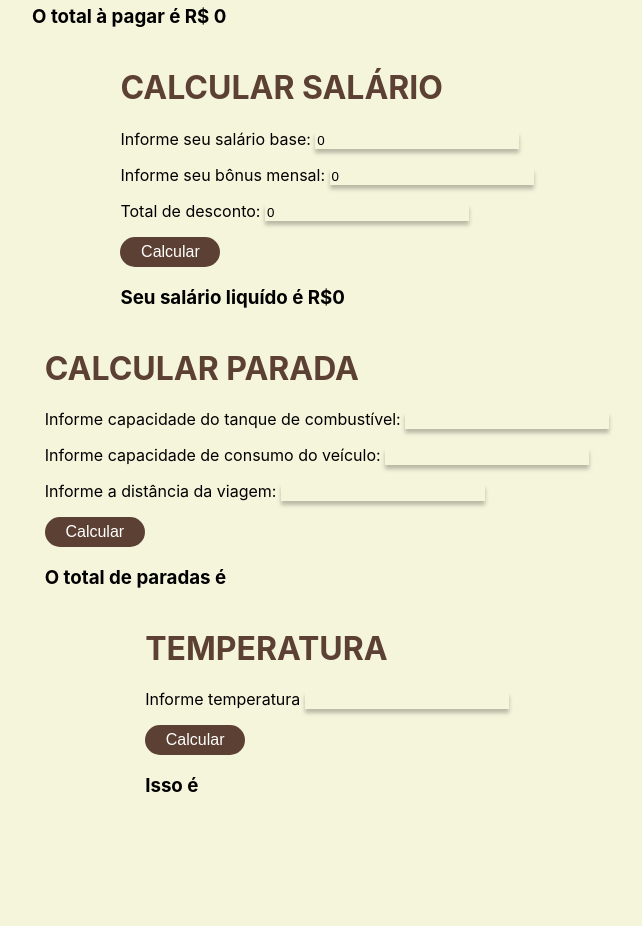
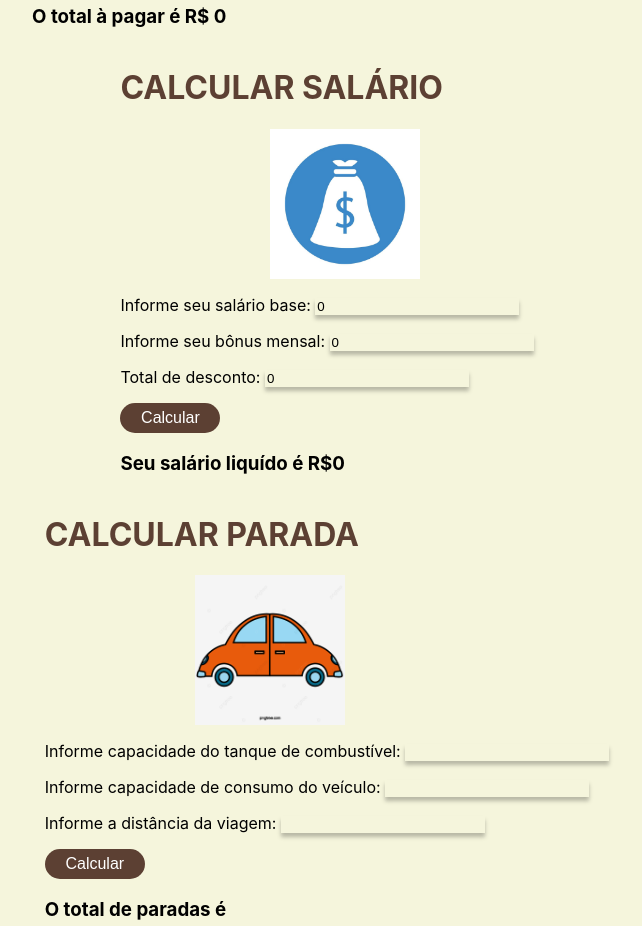
Before and after one commit to IsabellaAlvesCosta/provalogica, a React (Create React App) app: page / in a window 1280 px wide. Shown: the part 1080-2006 px from the top of the page, without its empty margins (313-955 px from the left). Before the commit the page ends 1896 px from the top, so only its background shows below. Built offline with nearby package versions, Linux system fonts and the light colour scheme.

Commit message:
CSS detalhes

```diff
--- a/src/App.js
+++ b/src/App.js
@@ -4,6 +4,8 @@ import './App.css';
 import Acai from './assets/images/acai.png'
 import Libra from './assets/images/libraa.png'
 import Sorvete from './assets/images/picole.png'
+import Dinheiro from './assets/images/din.jpg'
+import Carro from './assets/images/carro.jpg'
 
 function App() {
   const[grande, setGrande]= useState(0);
@@ -168,6 +170,7 @@ function App() {
             </div>
             <div>
               <h1>CALCULAR SALÁRIO</h1>
+              <img src={Dinheiro} />
               <p>Informe seu salário base: <input type='number' value={salario} onChange={e => setSalario(Number(e.target.value))} />  </p>
               <p>Informe seu bônus mensal: <input type='number'value={bonus} onChange={e => setBonus(Number(e.target.value))}/> </p>
               <p>Total de desconto: <input type='number' value={desco} onChange={e => setDesco(Number(e.target.value))}/> </p>
@@ -178,6 +181,7 @@ function App() {
 
         <div>
           <h1>CALCULAR PARADA</h1>
+          <img src={Carro} />
           <p>Informe capacidade do tanque de combustível: <input type='number' value={tanque} onChange={e => setTanque(Number(e.target.value))} /></p>
           <p>Informe capacidade de consumo do veículo: <input type='number'  value={consumo} onChange={e => setConsumo(Number(e.target.value))}/></p>
           <p>Informe a distância da viagem: <input type='number' value={distancia} onChange={e => setDistancia(Number(e.target.value))} /></p>
```
Also changed, not shown: src/assets/images/carro.jpg (added), src/assets/images/din.jpg (added).
